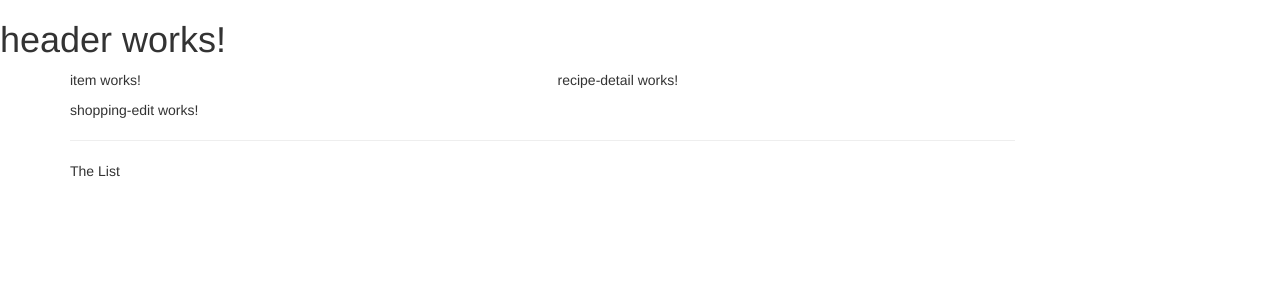
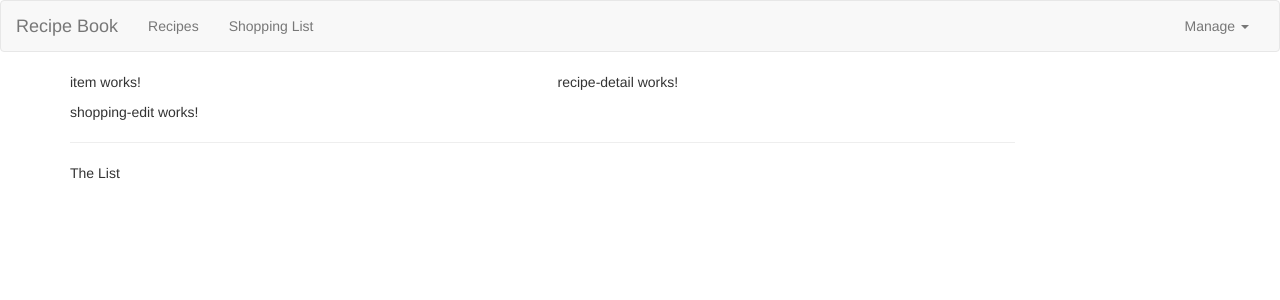
Before and after one commit to lappjeff/Udemy-Angular8-Max, an Angular app in the folder course-project/: page / in a window 1280 px wide. Shown: the top 300 px of the page. Built offline with nearby package versions, Linux system fonts and the light colour scheme.

Commit message:
Created html code for header nav

```diff
--- a/course-project/src/app/header/header/header.component.html
+++ b/course-project/src/app/header/header/header.component.html
@@ -1 +1,25 @@
-<h1>header works!</h1>
+<nav class="navbar navbar-default">
+  <div class="container-fluid">
+    <div class="navbar-header">
+      <a href="#" class="navbar-brand">Recipe Book</a>
+    </div>
+
+    <div class="collapse navbar-collapse">
+      <ul class="nav navbar-nav">
+        <li><a href="#">Recipes</a></li>
+        <li><a href="#">Shopping List</a></li>
+      </ul>
+      <ul class="nav navbar-nav navbar-right">
+        <li class="dropdown">
+          <a href="#" class="dropdown-toggle" role="button"
+            >Manage <span class="caret"></span
+          ></a>
+          <ul class="dropdown-menu">
+            <li><a href="#">Save Data</a></li>
+            <li><a href="#">Fetch Data</a></li>
+          </ul>
+        </li>
+      </ul>
+    </div>
+  </div>
+</nav>
```
